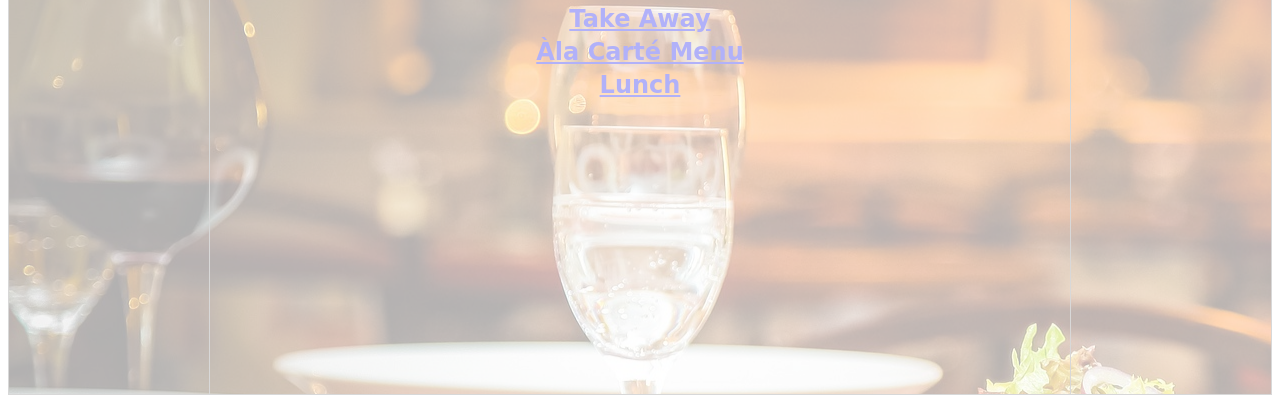
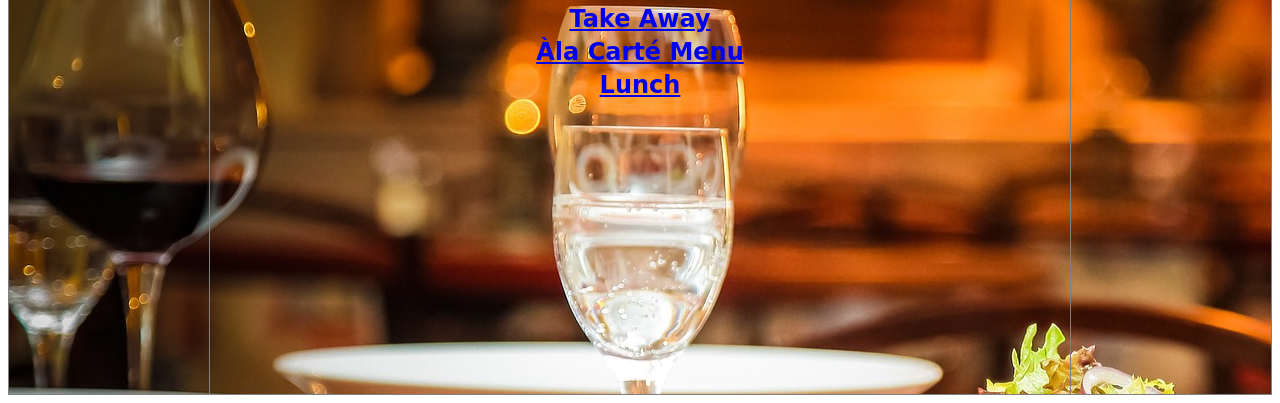
Before and after one commit to yummyfoods/yummyfoods.github.io, a plain HTML site: page index.html in a window 1280 px wide. Shown: the part 408-811 px from the top of the page. Drawn offline with Linux system fonts and the light colour scheme; a script that the page names is missing.

Commit message:
remove the opacity from menu-container

```diff
--- a/css/stylesheet.css
+++ b/css/stylesheet.css
@@ -237,7 +237,7 @@ div.desc {
 .menu-container {
     width: inherit;
     margin: auto;
-    opacity: 0.3;
+    /*opacity: 0.3;*/
     font-family: 'Lobster', cursive;
     color: #fff;
     border: 1px solid gray;
```
